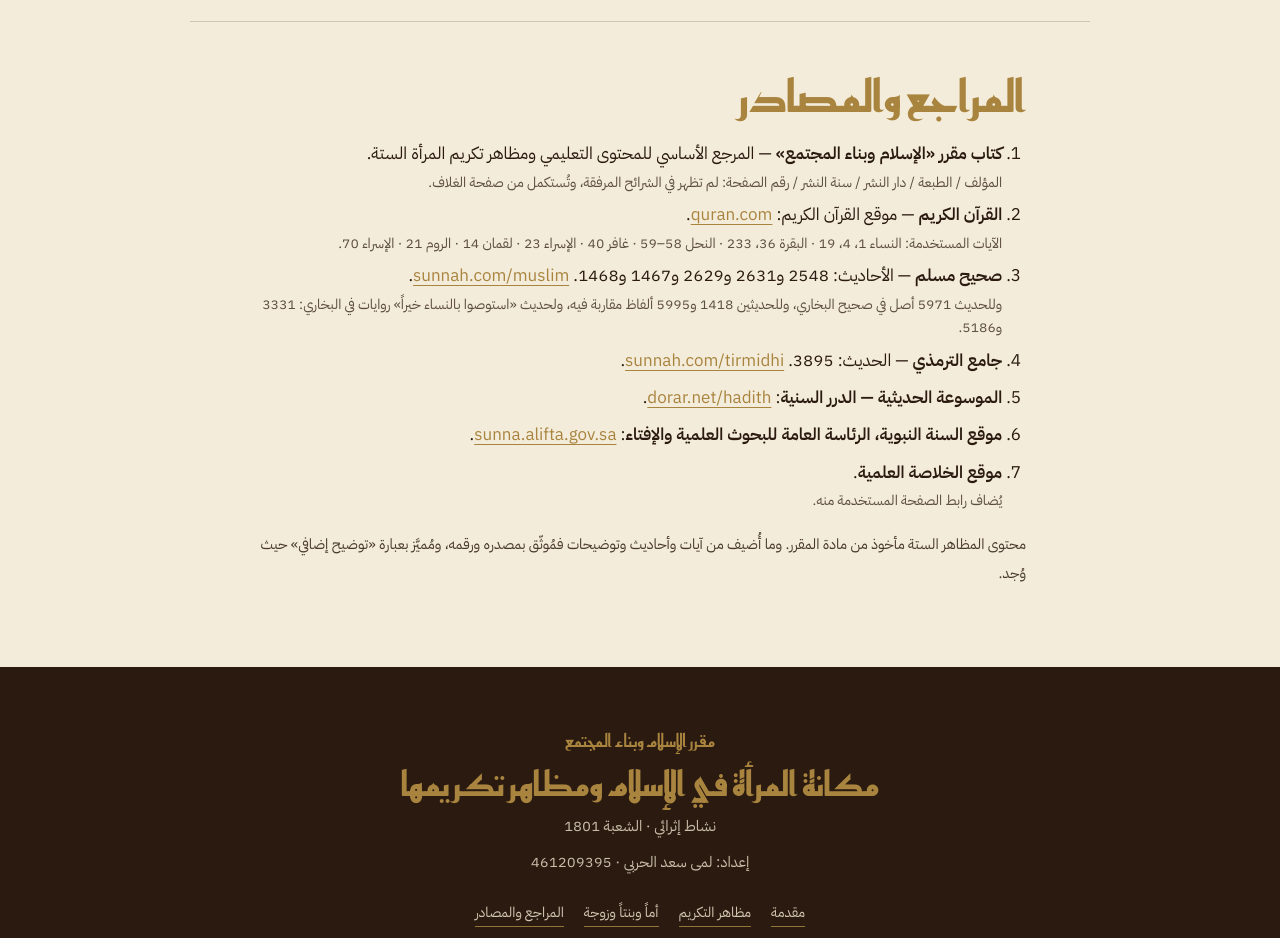
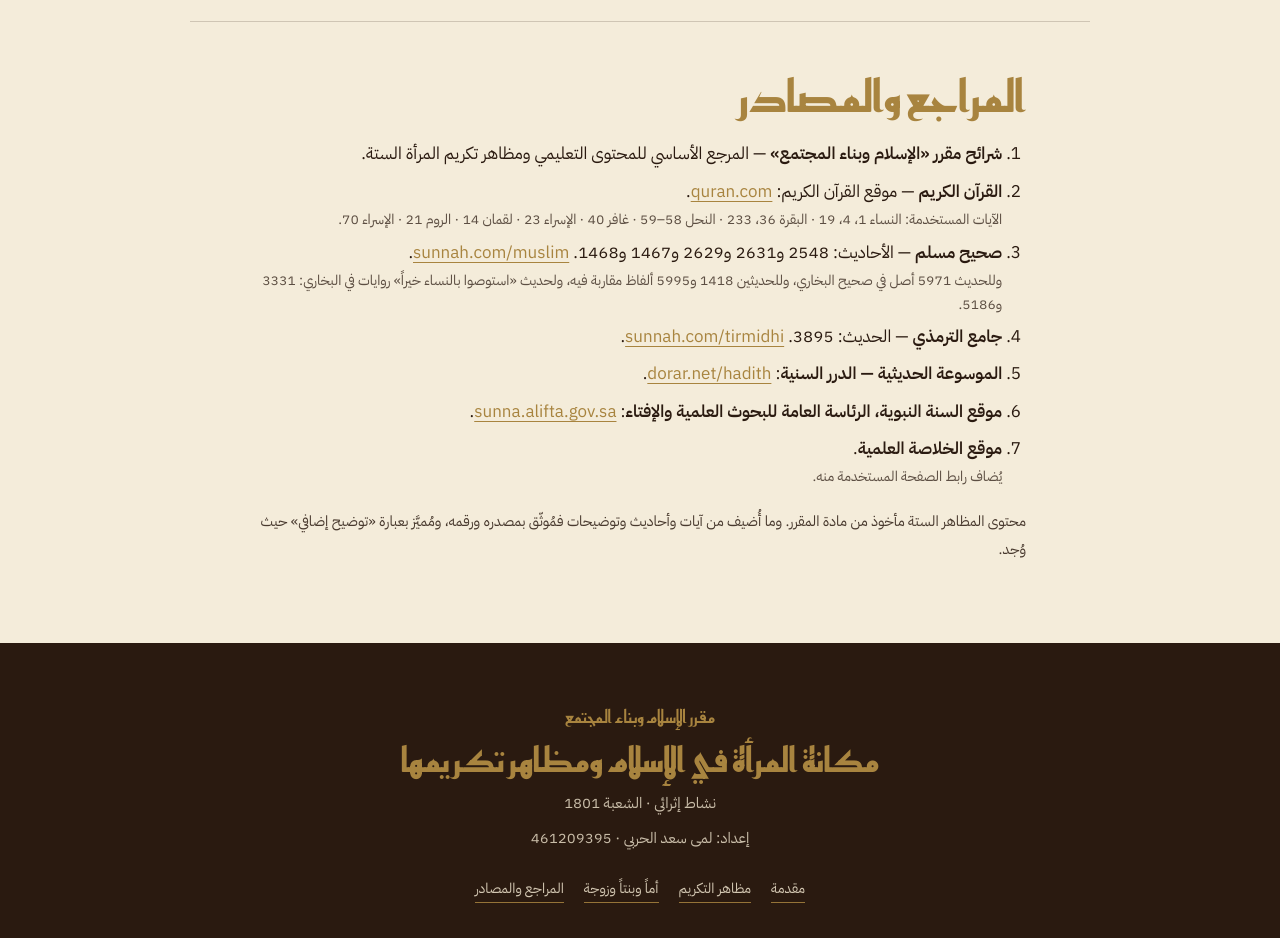
Before and after one commit to liiil78/women-in-islam, a plain HTML site: page index.html in a window 1280 px wide. Shown: the part 8680-9618 px from the top of the page. Drawn offline with Linux system fonts and the light colour scheme.

Commit message:
Update index.html

```diff
--- a/index.html
+++ b/index.html
@@ -263,7 +263,7 @@ nav a{padding:6px 10px;font-size:13.5px}.logo b{display:none}
  </div>
 <div class="srcs rv" id="refs"><h2>المراجع والمصادر</h2>
 <ol>
-<li><b>كتاب مقرر «الإسلام وبناء المجتمع»</b> — المرجع الأساسي للمحتوى التعليمي ومظاهر تكريم المرأة الستة.<small>المؤلف / الطبعة / دار النشر / سنة النشر / رقم الصفحة: لم تظهر في الشرائح المرفقة، وتُستكمل من صفحة الغلاف.</small></li>
+<li><b>شرائح مقرر «الإسلام وبناء المجتمع»</b> — المرجع الأساسي للمحتوى التعليمي ومظاهر تكريم المرأة الستة.</li>
 <li><b>القرآن الكريم</b> — موقع القرآن الكريم: <a href="https://quran.com/" target="_blank" rel="noopener">quran.com</a>.<small>الآيات المستخدمة: النساء 1، 4، 19 · البقرة 36، 233 · النحل 58–59 · غافر 40 · الإسراء 23 · لقمان 14 · الروم 21 · الإسراء 70.</small></li>
 <li><b>صحيح مسلم</b> — الأحاديث: 2548 و2631 و2629 و1467 و1468. <a href="https://sunnah.com/muslim" target="_blank" rel="noopener">sunnah.com/muslim</a>.<small>وللحديث 5971 أصل في صحيح البخاري، وللحديثين 1418 و5995 ألفاظ مقاربة فيه، ولحديث «استوصوا بالنساء خيراً» روايات في البخاري: 3331 و5186.</small></li>
 <li><b>جامع الترمذي</b> — الحديث: 3895. <a href="https://sunnah.com/tirmidhi" target="_blank" rel="noopener">sunnah.com/tirmidhi</a>.</li>
```
